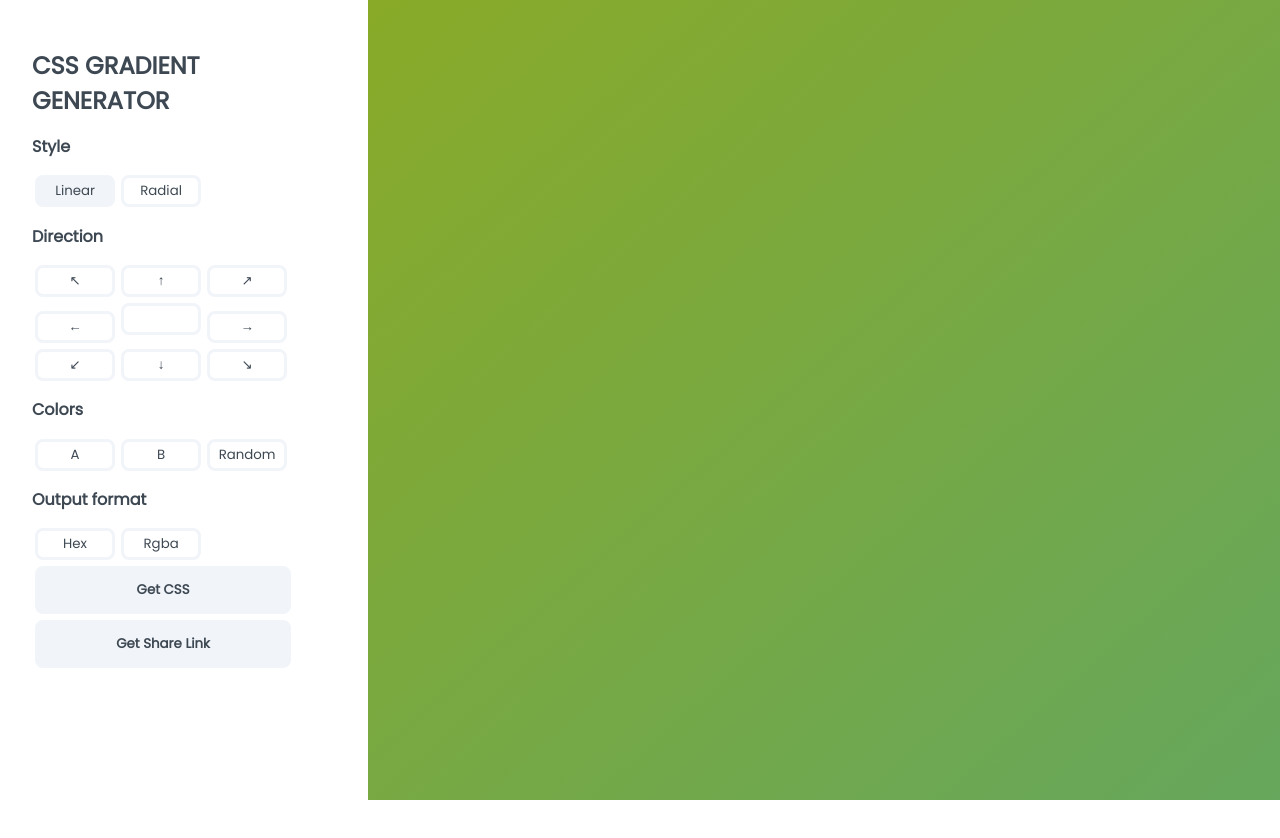
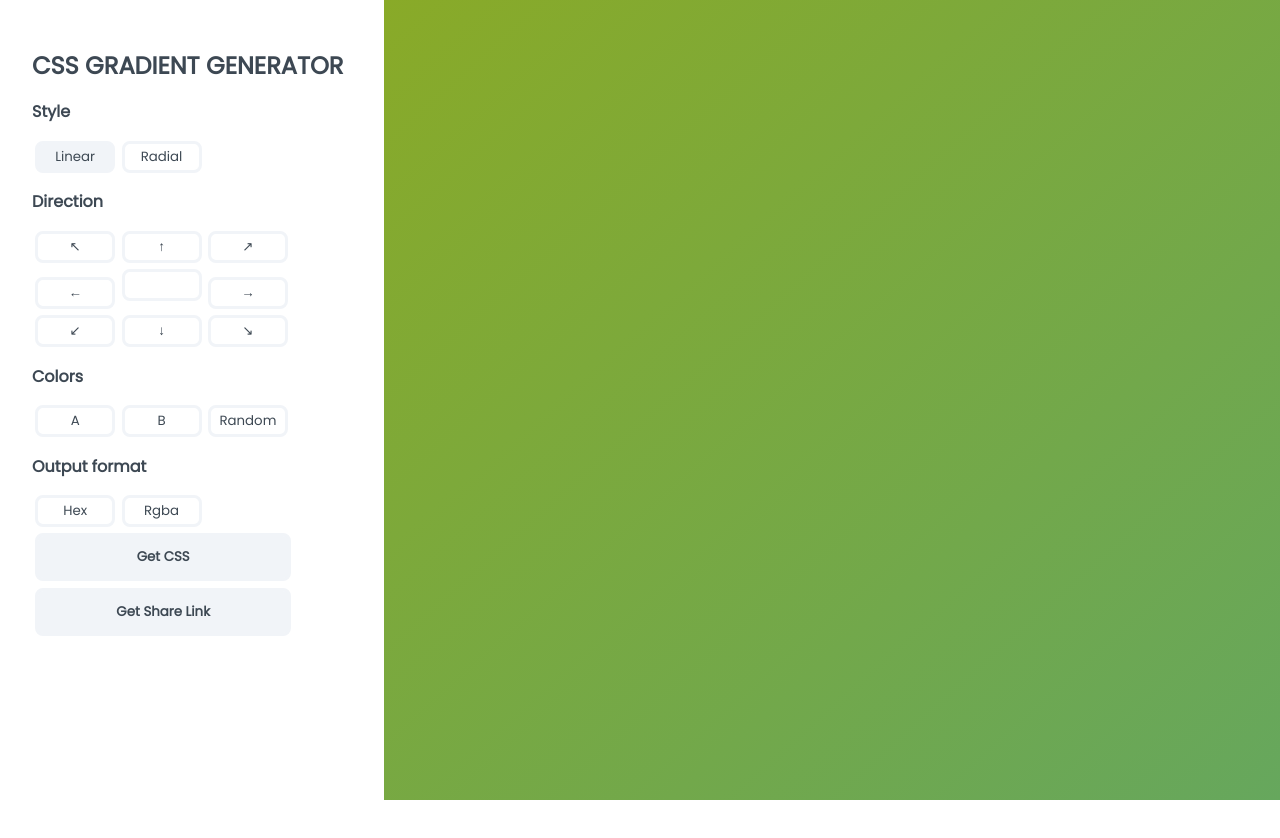
Before and after one commit to maisahr/CSS-gradient-generator, a React (Create React App) app: page / in a window 1280 px wide. Shown: the top 838 px of the page. After the commit the page ends 800 px from the top, so only its background shows below. Built offline with nearby package versions, Linux system fonts and the light colour scheme.

Commit message:
Sidebar position is fixed Closes #2

```diff
--- a/src/components/Gradient/Gradient.css
+++ b/src/components/Gradient/Gradient.css
@@ -1,6 +1,8 @@
 .gradient {
-    width: 75vw;
-    height:100vh;
+    position: fixed;
+    right:0;
+    width: 70vw;
+    height: 100vh;
     background: #89AA28;
     background: -webkit-linear-gradient(top left, #89AA28, #66A75D);
     background: -moz-linear-gradient(top left, #89AA28, #66A75D);
--- a/src/components/Sidebar/Sidebar.css
+++ b/src/components/Sidebar/Sidebar.css
@@ -1,6 +1,8 @@
 .sidebar {
     width: 25vw;
-    height: 100vh;
+    position:fixed;
+    top: 0;
+    bottom:0;
     overflow: auto;
     padding:2.5%;
 }
```
